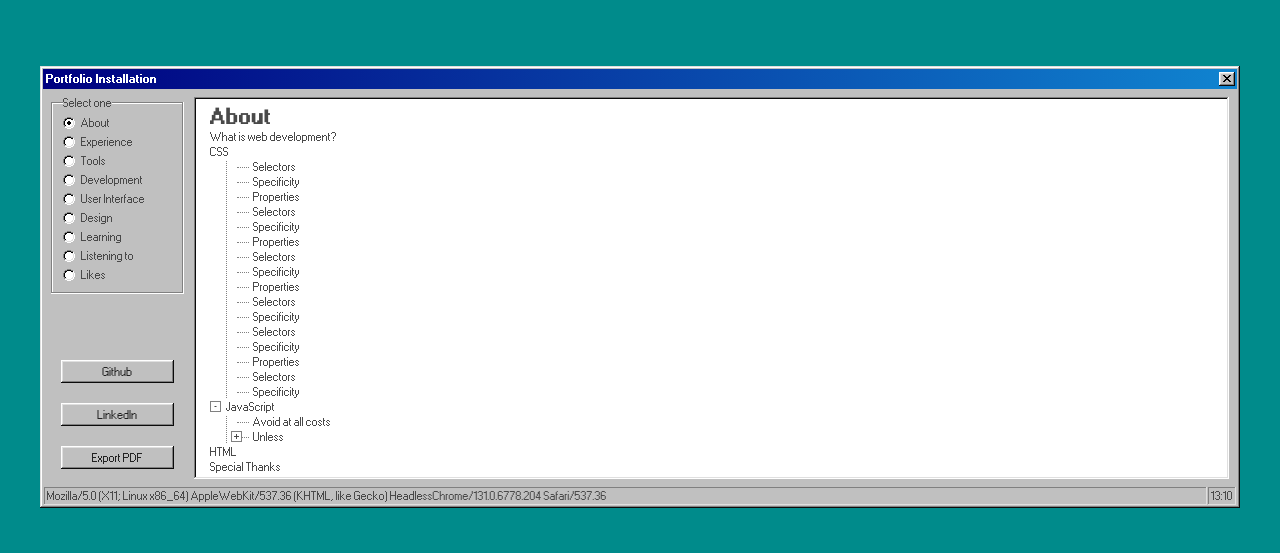
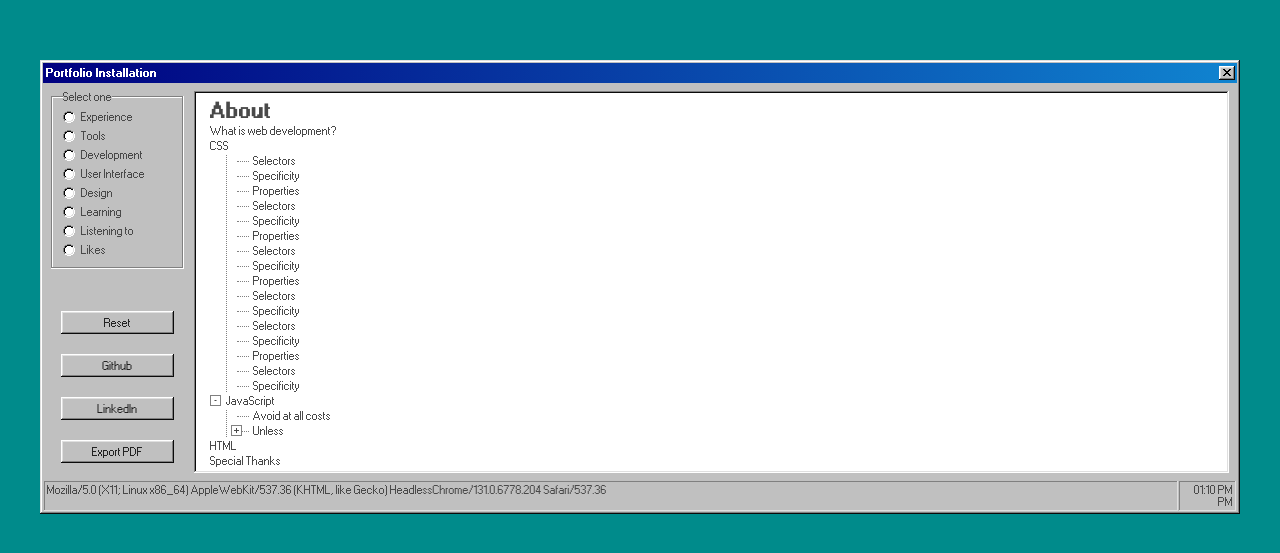
Before and after one commit to haydenismet/windows, a React (Create React App) app in the folder my-app/: page / in a window 1280 px wide. Shown: the part 113-666 px from the top of the page. Built offline with nearby package versions, Linux system fonts and the light colour scheme.

Commit message:
date time func and reset button, radio button settings

```diff
--- a/my-app/src/components/Contact.tsx
+++ b/my-app/src/components/Contact.tsx
@@ -4,6 +4,7 @@ function Contact() {
   return (
     <>
       <div className="contact-container">
+        <button>Reset</button>
         <button>Github</button>
         <button>LinkedIn</button>
         <button>Export PDF</button>
--- a/my-app/src/components/WindowFooter.tsx
+++ b/my-app/src/components/WindowFooter.tsx
@@ -1,9 +1,15 @@
 import React from "react";
 
-function getTime(date: Date): string {
-  let hours: number = date.getHours();
-  let minutes: number = date.getMinutes();
-  return `${hours}:${minutes}`;
+function getTime(): string {
+  //let hours: number = date.getHours();
+  //let minutes: number = date.getMinutes();
+  const localTime: string = new Date().toLocaleTimeString("default", {
+    hour: "2-digit",
+    minute: "2-digit",
+  });
+  const hours: number = new Date().getHours();
+  const suffix: string = hours >= 12 && hours <= 23 ? "PM" : "AM";
+  return `${localTime} ${suffix}`;
 }
 
 function WindowFooter() {
@@ -11,7 +17,7 @@ function WindowFooter() {
     <>
       <div className="status-bar">
         <p className="status-bar-field">{window.clientInformation.userAgent}</p>
-        <p className="status-bar-field">{getTime(new Date())}</p>
+        <p className="status-bar-field">{getTime()}</p>
       </div>
     </>
   );
--- a/my-app/src/components/WindowLeftDesktop.tsx
+++ b/my-app/src/components/WindowLeftDesktop.tsx
@@ -7,40 +7,76 @@ function WindowLeftDesktop() {
         <fieldset>
           <legend> Select one</legend>
           <div className="field-row">
-            <input id="radio13" type="radio" name="fieldset-example2" checked />
-            <label htmlFor="radio13">About</label>
+            <input
+              id="radio1"
+              type="radio"
+              data-portfolio="experience"
+              name="portfolio-checklist"
+            />
+            <label htmlFor="radio1">Experience</label>
           </div>
           <div className="field-row">
-            <input id="radio14" type="radio" name="fieldset-example2" />
-            <label htmlFor="radio14">Experience</label>
+            <input
+              id="radio2"
+              type="radio"
+              data-portfolio="tools"
+              name="portfolio-checklist"
+            />
+            <label htmlFor="radio2">Tools</label>
           </div>
           <div className="field-row">
-            <input id="radio15" type="radio" name="fieldset-example2" />
-            <label htmlFor="radio15">Tools</label>
+            <input
+              id="radio3"
+              type="radio"
+              data-portfolio="development"
+              name="portfolio-checklist"
+            />
+            <label htmlFor="radio3">Development</label>
           </div>
           <div className="field-row">
-            <input id="radio16" type="radio" name="fieldset-example2" />
-            <label htmlFor="radio16">Development</label>
+            <input
+              id="radio4"
+              type="radio"
+              data-portfolio="userinterface"
+              name="portfolio-checklist"
+            />
+            <label htmlFor="radio4">User Interface</label>
           </div>
           <div className="field-row">
-            <input id="radio16" type="radio" name="fieldset-example2" />
-            <label htmlFor="radio16">User Interface</label>
+            <input
+              id="radio5"
+              type="radio"
+              data-portfolio="design"
+              name="portfolio-checklist"
+            />
+            <label htmlFor="radio5">Design</label>
           </div>
           <div className="field-row">
-            <input id="radio16" type="radio" name="fieldset-example2" />
-            <label htmlFor="radio16">Design</label>
+            <input
+              id="radio6"
+              type="radio"
+              data-portfolio="learning"
+              name="portfolio-checklist"
+            />
+            <label htmlFor="radio6">Learning</label>
           </div>
           <div className="field-row">
-            <input id="radio16" type="radio" name="fieldset-example2" />
-            <label htmlFor="radio16">Learning</label>
+            <input
+              id="radio7"
+              type="radio"
+              data-portfolio="listening"
+              name="portfolio-checklist"
+            />
+            <label htmlFor="radio7">Listening to</label>
           </div>
           <div className="field-row">
-            <input id="radio16" type="radio" name="fieldset-example2" />
-            <label htmlFor="radio16">Listening to</label>
-          </div>
-          <div className="field-row">
-            <input id="radio16" type="radio" name="fieldset-example2" />
-            <label htmlFor="radio16">Likes</label>
+            <input
+              id="radio8"
+              type="radio"
+              data-portfolio="likes"
+              name="portfolio-checklist"
+            />
+            <label htmlFor="radio8">Likes</label>
           </div>
         </fieldset>
       </div>
--- a/my-app/src/styles/App.css
+++ b/my-app/src/styles/App.css
@@ -78,7 +78,7 @@ p.status-bar-field:nth-child(1) {
 }
 
 p.status-bar-field:nth-child(2) {
-  flex: 0;
+  flex: 0.045 1;
   text-align: right;
 }
 
```
